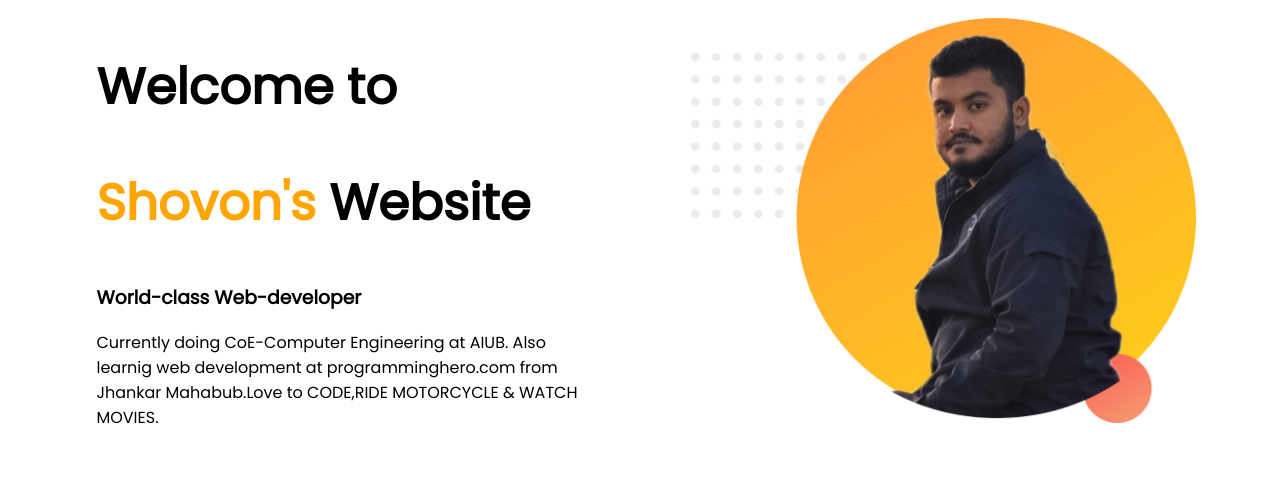
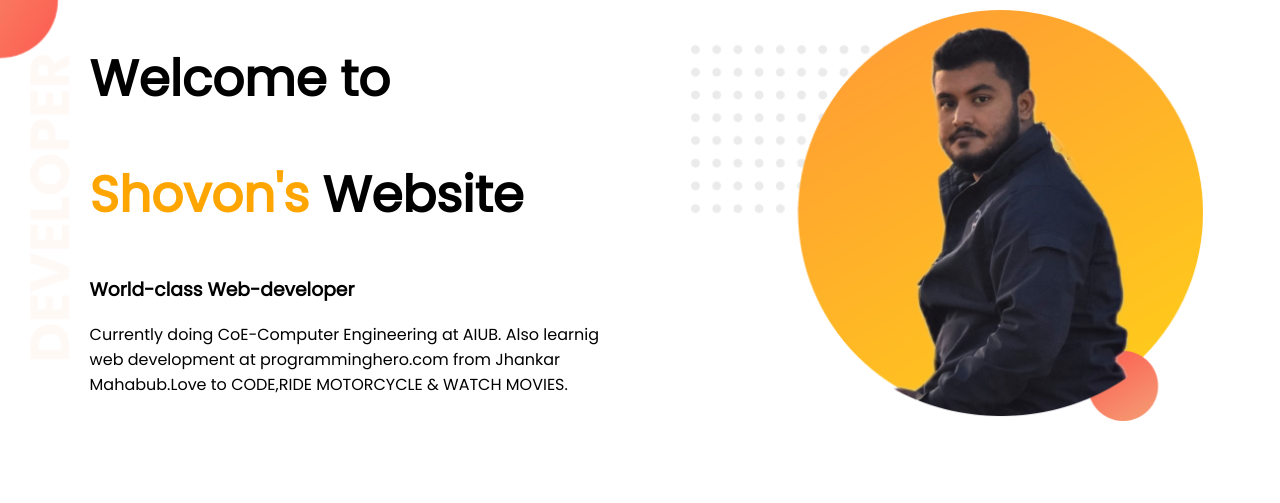
Before and after one commit to ShovonHunt/Personal_portfolio, a plain HTML site: page index.html in a window 1280 px wide. Drawn offline with Linux system fonts and the light colour scheme.

```diff
--- a/index.html
+++ b/index.html
@@ -19,7 +19,7 @@
 
 
 <body>
-     <section>
+     <section class="top-banner">
       <div class="half-width">
         <h1>Welcome to </h1>
         <h1><span class="name_highlight">Shovon's</span> Website</h1>
--- a/style.css
+++ b/style.css
@@ -1,6 +1,6 @@
 
 body{
-
+    margin: 0%;
     font-family: 'Poppins', sans-serif;
 
 
@@ -32,3 +32,9 @@ padding-left: 2%;
     margin-top: 2%;
     padding: ;
 }
+.top-banner{
+    background-image: url(./images/top-banner.png);
+    height: 500px;
+    background-repeat: no-repeat;
+
+}
```
